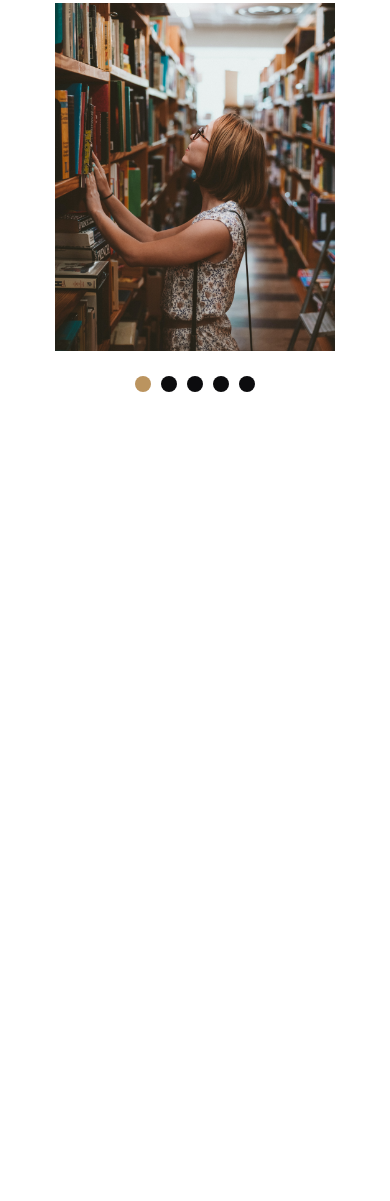
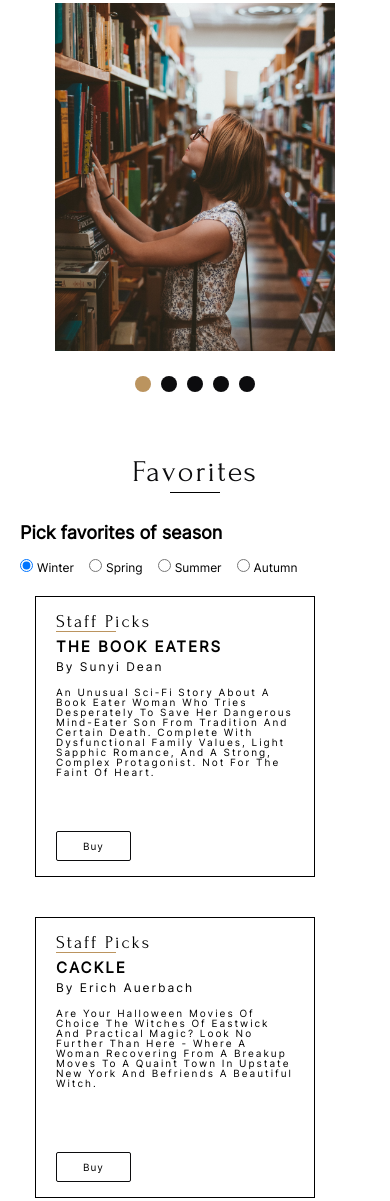
Before and after one commit to tayahanchar/library, a website built with webpack: page src/index.html in a window 390 px wide. Shown: the part 601-1802 px from the top of the page. Before the commit the page ends 1033 px from the top, so only its background shows below. Built offline with nearby package versions, Linux system fonts and the light colour scheme.

Commit message:
feat: add responsive design in section favorites

```diff
--- a/src/css/style.scss
+++ b/src/css/style.scss
@@ -316,6 +316,11 @@ html {
   font-family: 'Inter', sans-serif;
   font-size: 20px;
   font-weight: 700;
+
+  @media (max-width: 520px) {
+    padding-bottom: 15px;
+    font-size: 18px;
+  }
 }
 
 .favorites label {
@@ -323,6 +328,19 @@ html {
   font-family: 'Inter', sans-serif;
   font-size: 20px;
   font-weight: 400;
+
+  @media (max-width: 765px) {
+    padding-left: 5px;
+  }
+
+  @media (max-width: 520px) {
+    font-size: 16px;
+  }
+
+  @media (max-width: 400px) {
+    font-size: 12px;
+    padding-left: 0px;
+  }
 }
 
 .radio-list {
@@ -330,6 +348,18 @@ html {
   display: flex;
   flex-direction: row;
   gap: 95px;
+
+  @media (max-width: 765px) {
+    gap: 35px;
+  }
+
+  @media (max-width: 520px) {
+    gap: 15px;
+  }
+
+  @media (max-width: 400px) {
+    padding-bottom: 20px;
+  }
 }
 
 .books-list {
@@ -338,6 +368,11 @@ html {
   padding-right: 40px;
   gap: 40px 0px;
   padding-bottom: 40px;
+
+  @media (max-width: 1280px) {
+    flex-direction: column;
+    align-items: center;
+  }
 }
 
 .book {
@@ -346,6 +381,16 @@ html {
   height: 555px;
   border: 1px solid $black-color;
   padding: 15px 20px;
+
+  @media (max-width: 765px) {
+    width: 400px;
+    height: 401px;
+  }
+
+  @media (max-width: 520px) {
+    width: 280px;
+    height: 281px;
+  }
 }
 
 .category {
@@ -355,6 +400,11 @@ html {
   line-height: 40px;
   letter-spacing: 2px;
   text-transform: capitalize;
+
+  @media (max-width: 520px) {
+    font-size: 18px;
+    line-height: 20px;
+  }
 }
 
 .category::after {
@@ -375,6 +425,14 @@ html {
   letter-spacing: 2px;
   font-weight: 700;
   text-transform: uppercase;
+
+  @media (max-width: 765px) {
+    padding-top: 5px;
+  }
+
+  @media (max-width: 520px) {
+    line-height: 20px;
+  }
 }
 
 .book_author {
@@ -383,6 +441,11 @@ html {
   line-height: 40px;
   letter-spacing: 2px;
   text-transform: capitalize;
+
+  @media (max-width: 520px) {
+    line-height: 20px;
+    font-size: 12px;
+  }
 }
 
 .book_description {
@@ -393,12 +456,41 @@ html {
   line-height: 40px;
   letter-spacing: 2px;
   text-transform: capitalize;
+
+  @media (max-width: 765px) {
+    width: 285px;
+    padding-top: 10px;
+    font-size: 12px;
+    line-height: 20px;
+  }
+
+  @media (max-width: 520px) {
+    width: 200px;
+    font-size: 10px;
+    line-height: 10px;
+  }
+
+  @media (max-width: 400px) {
+    width: 100%;
+  }
 }
 
 .book__img {
   position: absolute;
   bottom: -1px;
   right: -40px;
+
+  @media (max-width: 765px) {
+    width: 130px;
+  }
+
+  @media (max-width: 520px) {
+    width: 80px;
+  }
+
+  @media (max-width: 400px) {
+    display: none;
+  }
 }
 
 .book_buy {
--- a/src/index.html
+++ b/src/index.html
@@ -73,7 +73,7 @@
       </div>
     </section>
 
-    <!--   <section class="favorites" id="favorites">
+    <section class="favorites" id="favorites">
       <div class="container section-container">
         <h2 class="title">Favorites</h2>
         <p class="favorites_description">Pick favorites of season</p>
@@ -137,7 +137,7 @@
       </div>
     </section>
 
-    <section class="shop section-container" id="shop">
+    <!--   <section class="shop section-container" id="shop">
       <div class="container">
         <h2 class="title">Coffee Shop</h2>
         <p class="shop_description">
```
